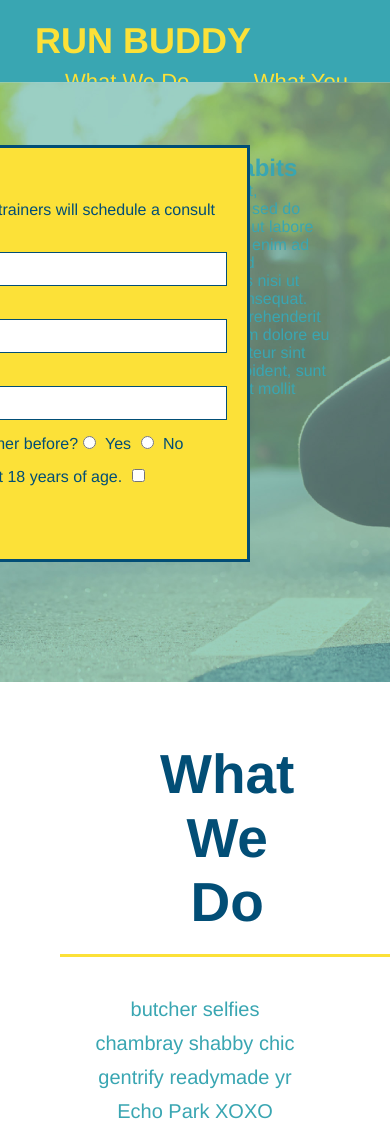
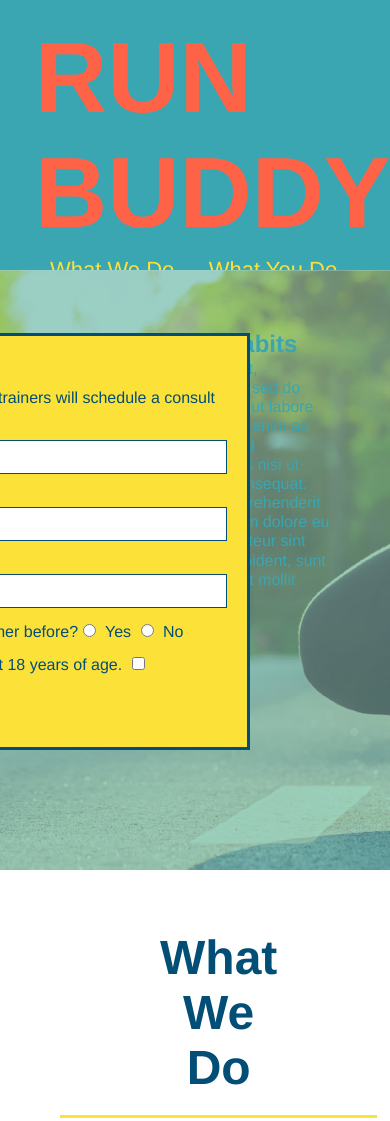
Before and after one commit to scifywasabi/run-buddy, a plain HTML site: page index.html in a window 390 px wide. Shown: the top 1121 px of the page. Drawn offline with Linux system fonts and the light colour scheme.

Commit message:
added media queries

```diff
--- a/assets/css/style.css
+++ b/assets/css/style.css
@@ -38,7 +38,7 @@ header nav ul li {
 }
 
 header nav ul li a {
-  margin: 0 30px;
+  padding: 10px 15px;
   font-weight: lighter;
   font-size: 22px;
 }
@@ -77,8 +77,14 @@ section {
   background-size: cover;
   background-position: center;
   position: relative;
+  align-items: flex-start;
 }
+
 /* Hero Style End */
+
+.hero-cta {
+  line-height: 1.2;
+}
 
 .hero-form {
   border: 3px solid #024e76;
@@ -163,7 +169,7 @@ section {
 }
 
 .section-title {
-  font-size: 55px;
+  font-size: 48px;
   color: #024e76;
   margin-bottom: 35px;
   padding: 0 100px 20px 100px;
@@ -268,3 +274,27 @@ section {
 }
 
 /* REACH OUT STYLES END */
+
+/* MEDIA QUERY FOR SMALLER DESKTOP SCREENS AND SMALLER */
+@media screen and (max-width: 980px) {
+  header h1 a {
+    /* this will be applied on any screen smaller than 980px */
+    color: tomato;
+  }
+}
+
+/* MEDIA QUERY FOR TABLETS AND SMALLER */
+@media screen and (max-width: 768px) {
+  header h1 {
+    /* this will be applied on any screen between 768px and 575px */
+    font-size: 80px;
+  }
+}
+
+/* MEDIA QUERY FOR MOBILE PHONES AND SMALLER */
+@media screen and (max-width: 575px) {
+  header h1 {
+    /* this will be applied on any screen smaller than 575px */
+    font-size: 100px;
+  }
+}
--- a/index.html
+++ b/index.html
@@ -3,6 +3,7 @@
 
 <head>
   <meta charset="UTF-8" />
+  <meta name="viewport" content="width=device-width, initial-scale=1.0"/>
   <title>Run Buddy</title>
   <link rel="stylesheet" href="./assets/css/style.css" />
 </head>
```
Also changed, not shown: privacy-policy.html (+1 -0 lines), 2 other files.
